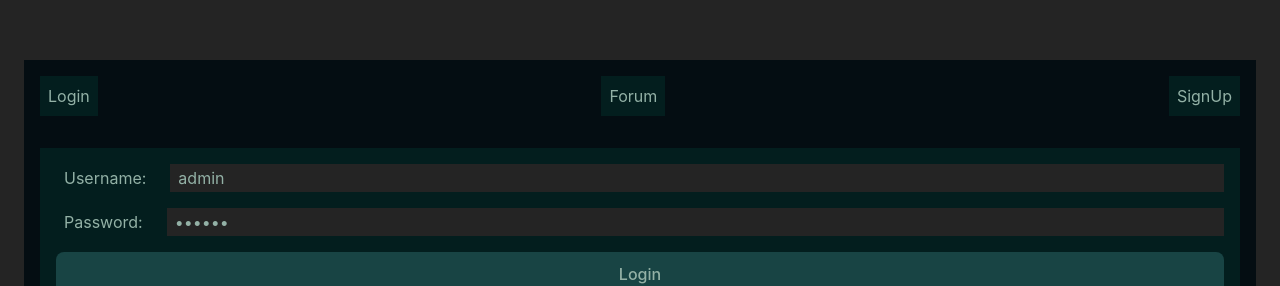
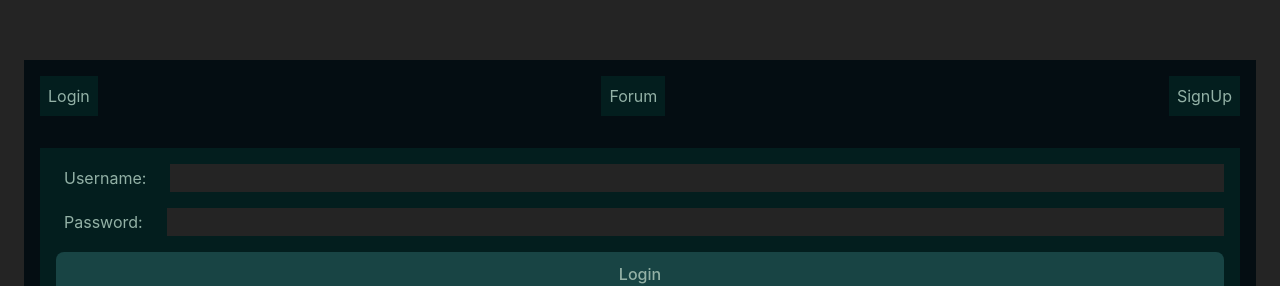
Before and after one commit to Holyepitaph/Forum-2023, a React (Vite) app in the folder Forum/: page /login in a window 1280 px wide. Shown: the part 183-469 px from the top of the page. Built offline with nearby package versions, Linux system fonts and the light colour scheme; no server answers.

Commit message:
Removed Password

```diff
--- a/Forum/src/components/login.jsx
+++ b/Forum/src/components/login.jsx
@@ -2,8 +2,8 @@ import { useState, useEffect } from "react"
 import loginServices from '../services/login'
 
 export const LoginPage = ({userUpdate}) =>{
-    const [username, setUsername] = useState('admin')
-    const [password,setPassword] = useState('secret')
+    const [username, setUsername] = useState('')
+    const [password,setPassword] = useState('')
 
     useEffect(()=>{
       userUpdate()
```
Also changed, not shown: 2 other files (tests, documents, lock files or other folders).
